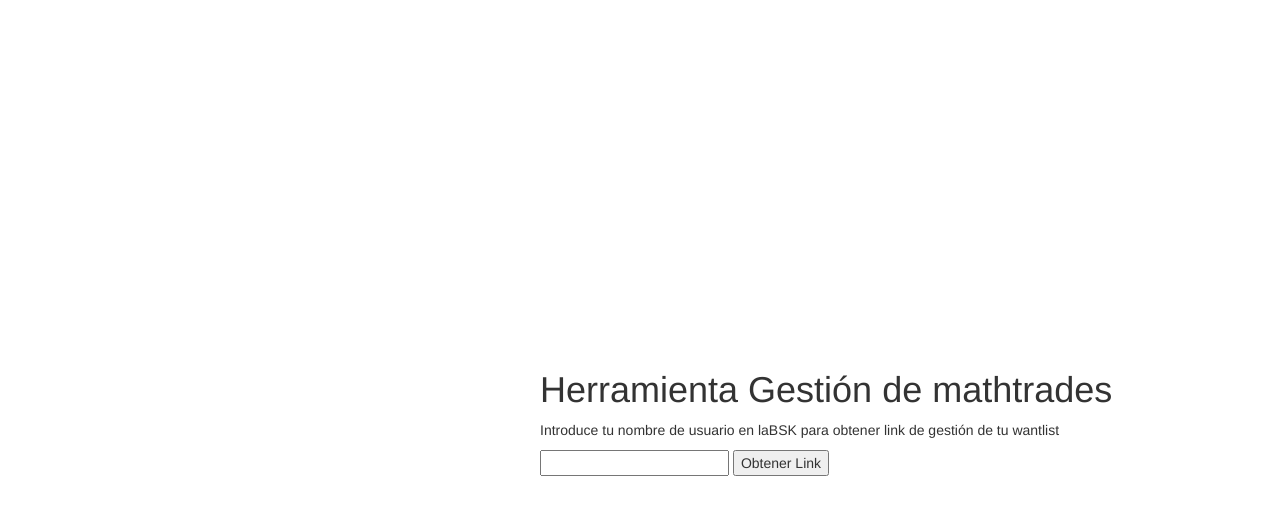
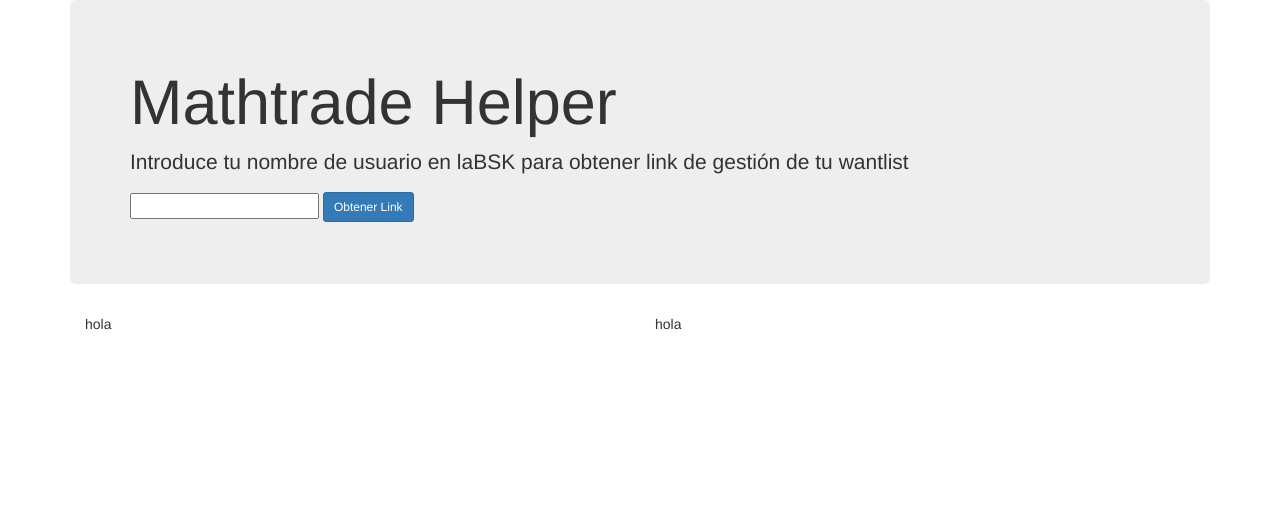
Before and after one commit to efueger/mathtrade, a PHP site: template views/landing.twig in a window 1280 px wide. Shown: the top 515 px of the page. Run offline with PHP 8.4, Linux system fonts and the light colour scheme; the template is opened without the code that fills it, so the values that code supplies are empty; some libraries are stand-ins or nearby versions.

Commit message:
save local changes

```diff
--- a/views/landing.twig
+++ b/views/landing.twig
@@ -14,7 +14,7 @@
     </style>
 </head>
 <body>
-<div>
+
     <script type="text/javascript" data-main='js/app.js' src="../../bower_components/jquery/dist/jquery.min"></script>
     <script>
 
@@ -22,32 +22,36 @@
             jQuery('form').submit(function(e) {
                 e.preventDefault();
                 jQuery.post('gethash/'+$('#userName').val(),function(data) {
-                        jQuery('#link').html('<p>Link para acceder a la wantlist </p><a href="'+data+'#want">WantList</a>');
+                        jQuery('#form').remove();
+                        jQuery('#link').html('<p>Link para acceder a la wantlist </p><a href="'+data+'#want" class="btn btn-success">WantList</a>');
 
                     }
             );
         });
     });
     </script>
-</div>
-<div class="centered">
 
-  <div id="form">
-      <h1>Herramienta Gestión de mathtrades</h1>
-    <form >
-        <p>
-            Introduce tu nombre de usuario en laBSK para obtener link de gestión de tu wantlist
-        </p>
-        <input type="text" id="userName" name="userName"/>
-        <input type="submit" value="Obtener Link" id="submit"/>
+<div class="container">
+    <div class="jumbotron">
+      <h1>Mathtrade Helper</h1>
+       <form id="form">
+            <p>
+                Introduce tu nombre de usuario en laBSK para obtener link de gestión de tu wantlist
+            </p>
+            <input type="text" id="userName" class="" name="userName"/>
+            <input type="submit" value="Obtener Link" class="btn btn-primary btn-sm" id="submit"/>
+
+        </form>
         <div id="link">
 
         </div>
-    </form>
-
-  </div>
+    </div>
+    <div class="col-md-6">
+            hola
+    </div>
+    <div class="col-md-6">
+            hola
+    </div>
 </div>
-
-
 </body>
 </html>
```
Also changed, not shown: public/index.php (+5 -5 lines).
